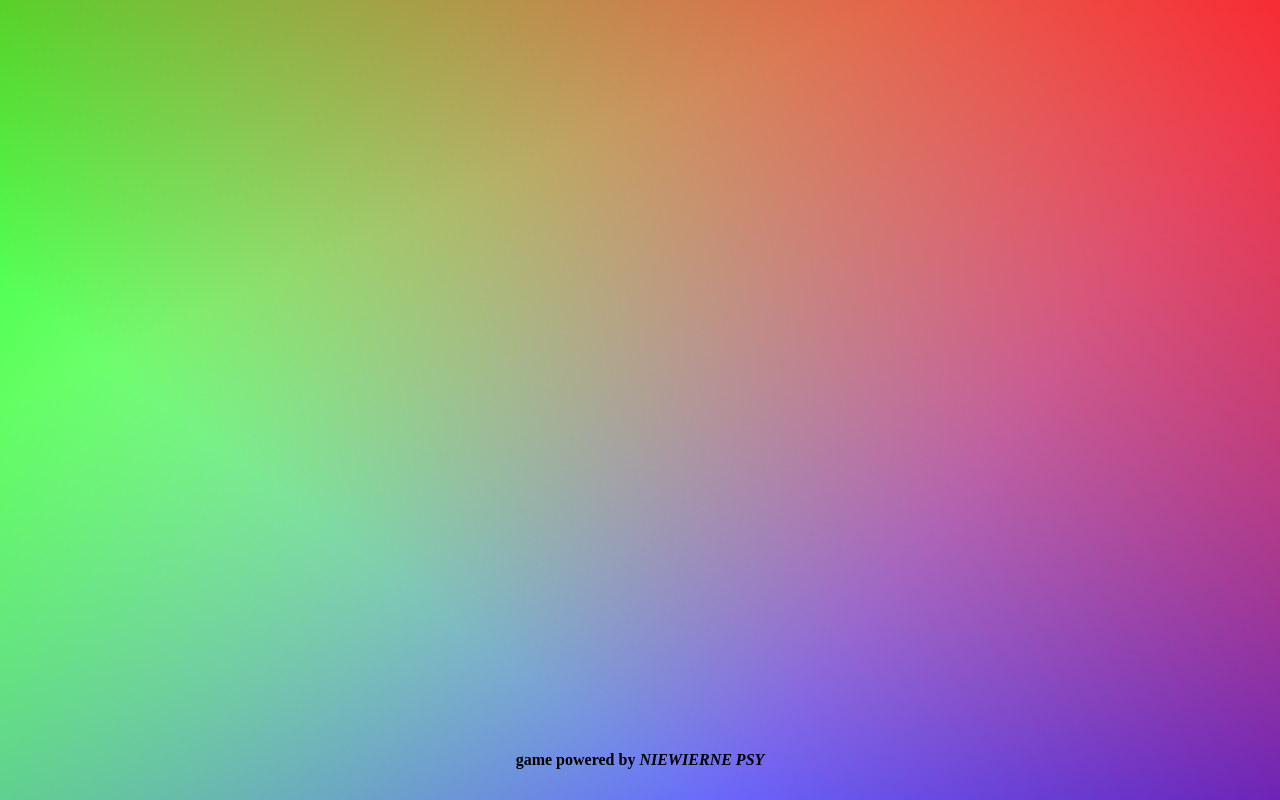
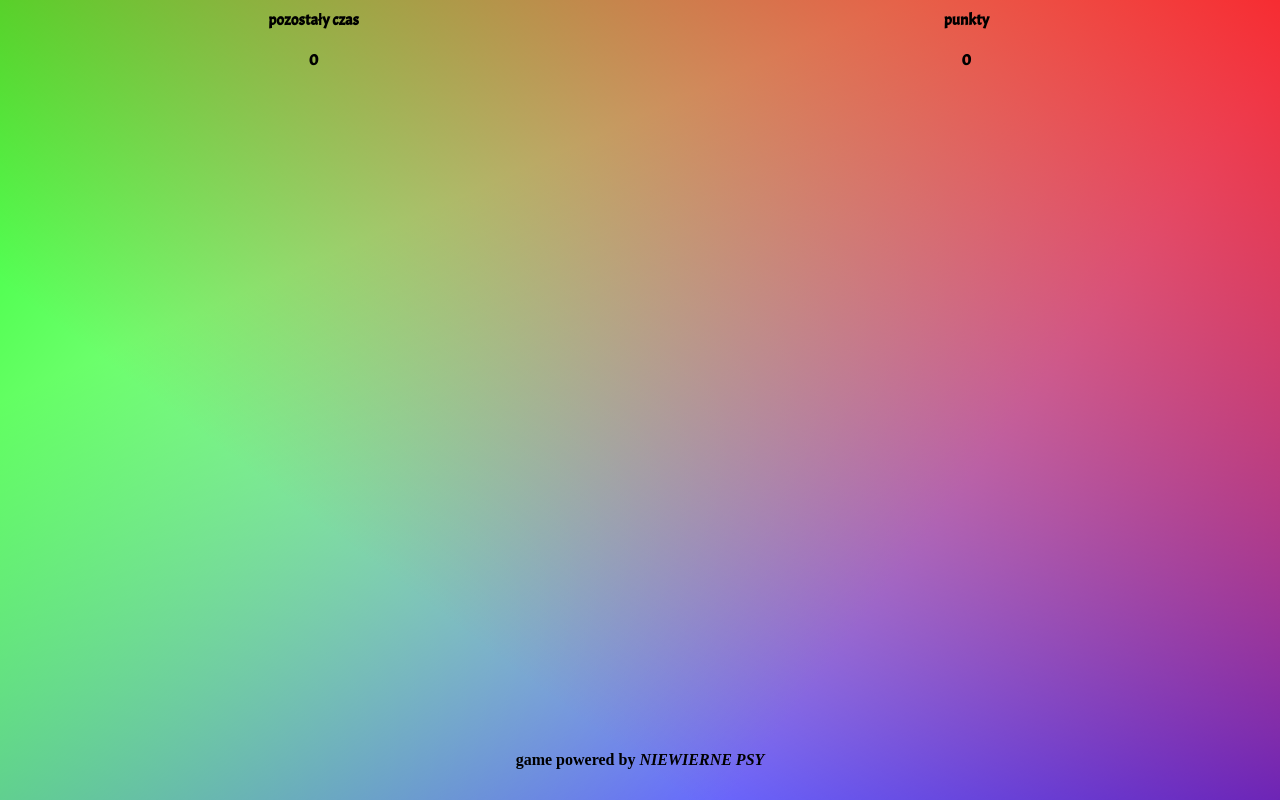
Before and after one commit to SzymekCendecki/simpleGame2, a website built with webpack: page index.html in a window 1280 px wide. Both pictures are taken after a click on the button "START". Built offline with nearby package versions, Linux system fonts and the light colour scheme.

Commit message:
Add files via upload

```diff
--- a/index.html
+++ b/index.html
@@ -3,7 +3,7 @@
 <head>
 	<meta name="viewport" content="initial-scale=1">
 	<meta charset="utf-8" />
-	<title>simple game</title>
+	<title>simple game 2</title>
     <script src="js/jquery-3.4.1.min.js"></script>
 	<script src="js/engine.js"></script>
 	<link href="https://fonts.googleapis.com/css?family=Alfa+Slab+One" rel="stylesheet">
@@ -12,7 +12,16 @@
 </head>
 <body>
 
-	<header></header>
+	<header>
+		<div id="left">
+			<p><span id="leftTitle">pozostały czas</span></p>
+			<p><span id="leftPoints">0</span></p>
+		</div>
+		<div id="right">
+			<p><span id="rightTitle">punkty</span></p>
+			<p><span id="rightPoints">0</span></p>
+		</div>
+	</header>
 	<div id="mainContainer" class="centerItems">
 		<ul id="title" class="titleSize">
 			<li>S</li>
--- a/js/engine.js
+++ b/js/engine.js
@@ -78,8 +78,11 @@ module.exports = __webpack_require__(1);
 
 
 document.addEventListener("DOMContentLoaded", function () {
+    $("#left, #right").hide();
+
     $("#start").on("click", function () {
         $("#title, #start").hide();
+        $("#left, #right").show();
     });
 });
 
--- a/js/workingFile.js
+++ b/js/workingFile.js
@@ -1,5 +1,8 @@
 document.addEventListener("DOMContentLoaded", () => {
+    $("#left, #right").hide();
+
     $("#start").on("click", ()=>{
         $("#title, #start").hide();
+        $("#left, #right").show();
     });
 });
--- a/scss/main.scss
+++ b/scss/main.scss
@@ -26,8 +26,16 @@ header, footer{
   font-weight: bold;
 }
 
+header{
+  display: flex;
+  flex-wrap: wrap;
+  justify-content: space-between;
+
+}
+
 #mainContainer{
   margin: 0 auto;
+  width: 90%;
   height: 80%;
   display: flex;
   flex-wrap: wrap;
@@ -128,6 +136,29 @@ li {
   color: blue;
 }
 
+
+#left, #right{
+  width: 49%;
+  height: 100%;
+  display: flex;
+  flex-wrap: wrap;
+
+  p{
+    width: 100%;
+    height: 49%;
+    font-family: 'Acme', sans-serif;
+    display: flex;
+    flex-wrap: wrap;
+    align-items: center;
+  }
+}
+
+span{
+  margin: 0 auto;
+  width: 50%;
+  text-align: center;
+}
+
 //css dla rozdzielczości
 @media screen and (min-width: 500px) {
 
```
Also changed, not shown: css/main.css, 1 other file.
